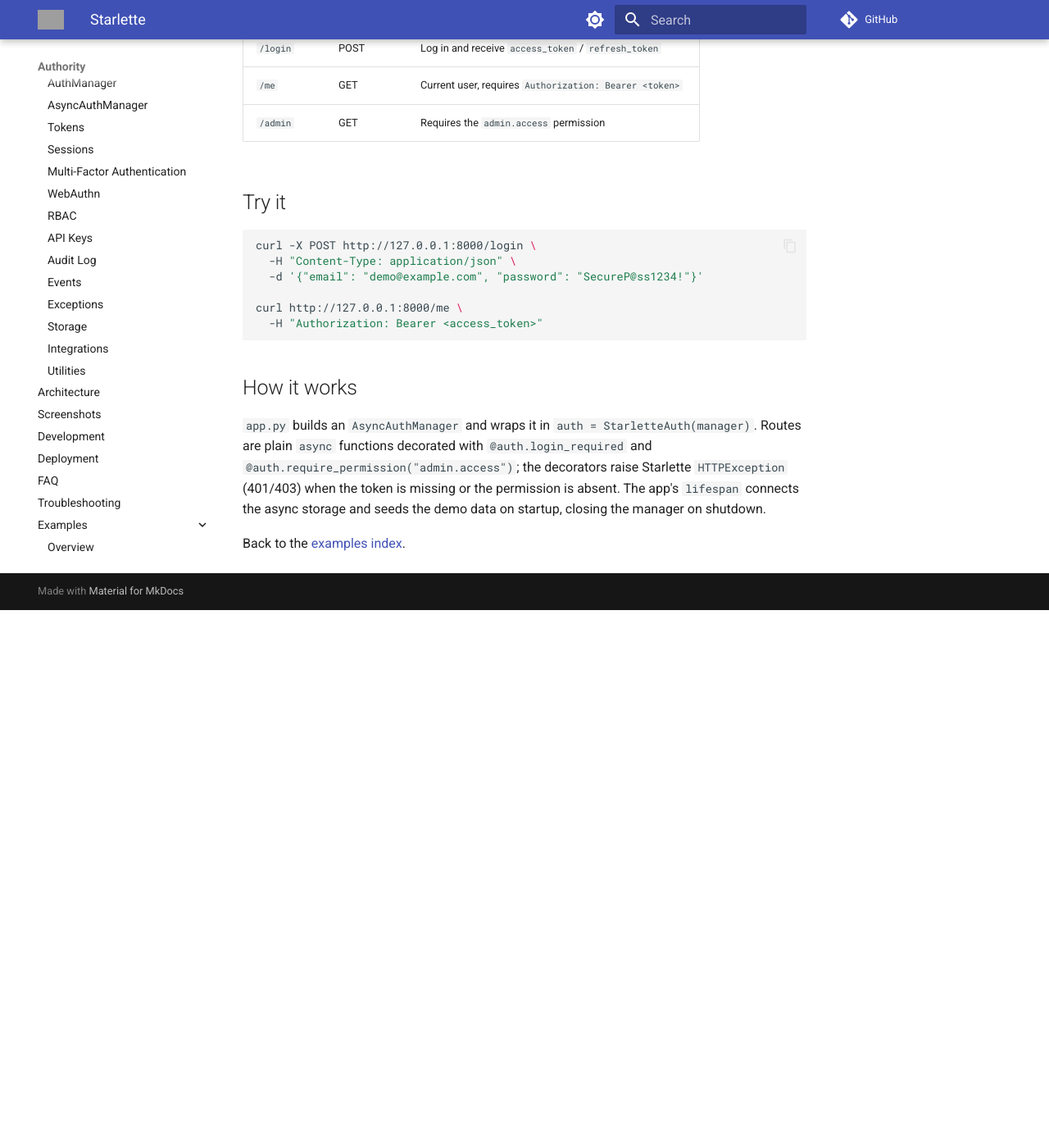
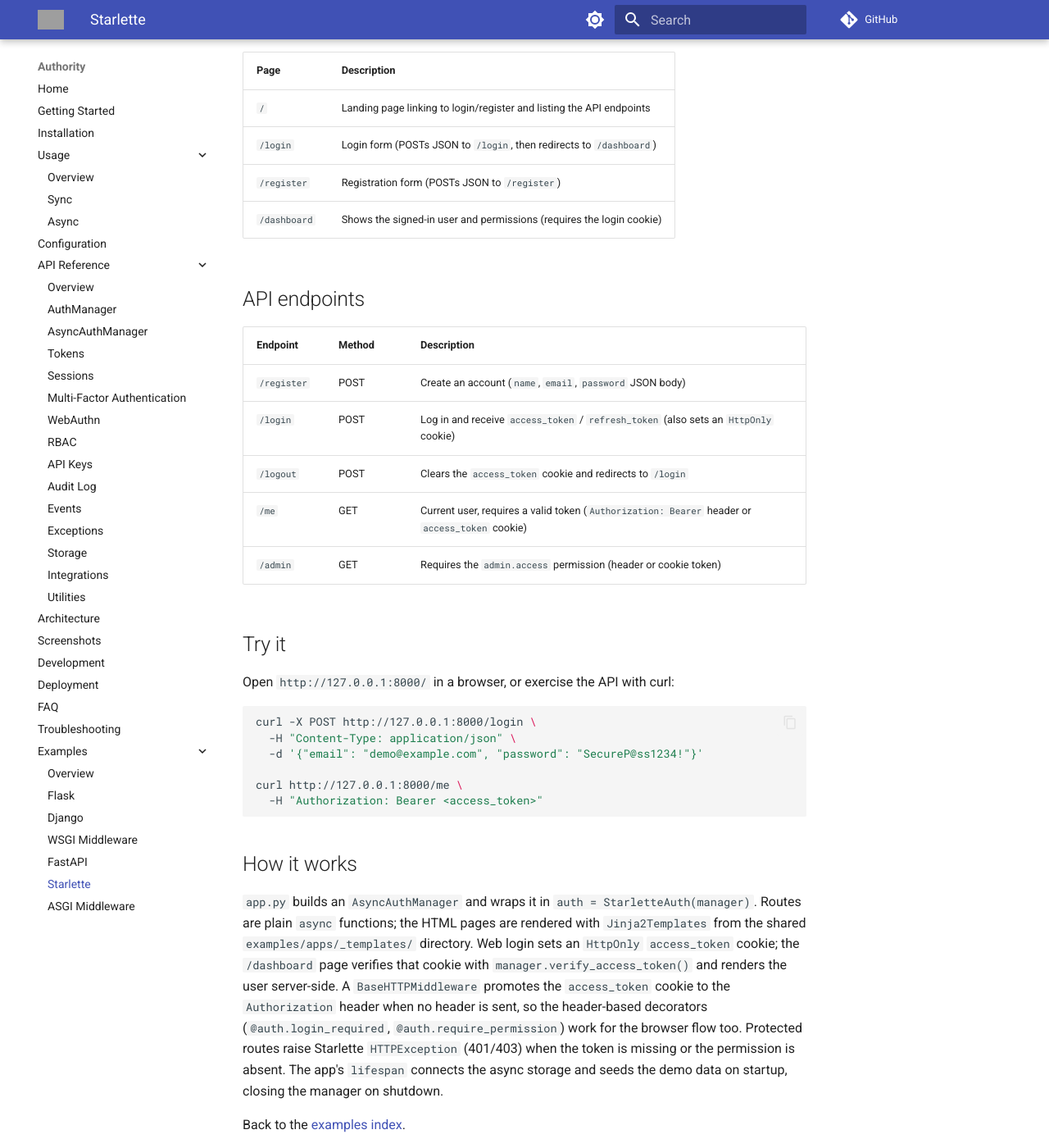
Before and after one commit to rkriad585/authority, an MkDocs documentation site: the page built from docs/examples/starlette.md, in a window 1280 px wide and 1400 px high, scrolled down 1272 px. Shown: the whole window at 82% size. Built offline with MkDocs 1.6.1 and Material for MkDocs 9.7.7, drawn with Linux system fonts in a browser that asks for light colours; comment, search, counter and statistics services are not loaded; before the commit the page ends 2016 px from its top, so only the background shows below that; some of the changed text lies outside the part shown; grey boxes are pictures that could not be loaded.

Commit message:
Rebuild example apps as web apps and fix FastAPI dependency factories

````diff
--- a/examples/apps/README.md
+++ b/examples/apps/README.md
@@ -1,9 +1,10 @@
 # Example Apps
 
 Fully working web applications demonstrating the authority-auth integration
-helpers. Every app lives in its own folder with its own `README.md`, exposes
-the same JSON endpoints, and starts a real web server so you can test
-everything end to end.
+helpers. Every app lives in its own folder with its own `README.md`, starts a
+real web server, and exposes the same JSON endpoints. The four framework apps
+(FastAPI, Flask, Django, Starlette) also share one template set in
+[`_templates/`](_templates/) and serve matching HTML pages.
 
 | App | Folder | Run | URL |
 |---|---|---|---|
@@ -14,14 +15,28 @@
 | Starlette | [`starlette_app/`](starlette_app/) | `uvicorn examples.apps.starlette_app.app:app` | http://127.0.0.1:8000 |
 | ASGI middleware | [`asgi_app/`](asgi_app/) | `uvicorn examples.apps.asgi_app.app:wrapped_app` | http://127.0.0.1:8000 |
 
+## Web pages (framework apps)
+
+The FastAPI, Flask, Django, and Starlette apps serve these pages from the
+shared [`_templates/`](_templates/) template set. The bare WSGI/ASGI middleware
+apps are JSON-only.
+
+| Page | Description |
+|---|---|
+| `/` | Landing page linking to login/register and listing the API endpoints |
+| `/login` | Login form; POSTs JSON to `/login`, then redirects to `/dashboard` |
+| `/register` | Registration form; POSTs JSON to `/register` |
+| `/dashboard` | Shows the signed-in user and permissions (requires the login cookie) |
+
 ## Common endpoints
 
 | Endpoint | Method | Description |
 |---|---|---|
 | `/register` | POST | Create an account (`name`, `email`, `password` JSON body) |
-| `/login` | POST | Login and receive `access_token` / `refresh_token` |
-| `/me` | GET | Current user, requires `Authorization: Bearer <token>` |
-| `/admin` | GET | Requires the `admin.access` permission |
+| `/login` | POST | Login and receive `access_token` / `refresh_token` (also sets an `HttpOnly` cookie) |
+| `/logout` | POST | Clears the `access_token` cookie and redirects to `/login` |
+| `/me` | GET | Current user, requires a valid token (`Authorization: Bearer` header or `access_token` cookie) |
+| `/admin` | GET | Requires the `admin.access` permission (header or cookie token) |
 
 A demo admin account is seeded on first startup in every app:
 
@@ -40,6 +55,12 @@
 curl http://127.0.0.1:8000/me \
   -H "Authorization: Bearer <access_token>"
 ```
+
+Web login sets an `HttpOnly` `access_token` cookie; the `/dashboard` page
+verifies that cookie server-side and renders the user. The API routes accept a
+token via the `Authorization: Bearer` header or the `access_token` cookie (the
+example apps promote the cookie to the header when no header is sent). Log out
+via `POST /logout`.
 
 ## Requirements
 
--- a/examples/apps/django_app/README.md
+++ b/examples/apps/django_app/README.md
@@ -1,8 +1,11 @@
 # Django Example App
 
 A runnable single-file Django web app demonstrating the `authority.django`
-integration. It configures a minimal Django project at import time, runs
-migrations, and starts a real server backed by Django's built-in `wsgiref`.
+integration. It is a real web app: server-rendered HTML pages (`/`, `/login`,
+`/register`, `/dashboard`) plus a JSON API, including a second,
+Django-session-based login flow (`/session-login`). It configures a minimal
+Django project at import time, runs migrations, and starts a real server backed
+by Django's built-in `wsgiref`.
 
 ## What it demonstrates
 
@@ -11,6 +14,9 @@
 - `authority.django.AuthorityBackend` as the Django authentication backend
 - Session-based login (`/session-login`) that mirrors authority users into
   `django.contrib.auth.models.User` via `authority_user_to_django_user()`
+- Server-rendered HTML pages via Django's Jinja2 template backend
+- Cookie-based web login (`HttpOnly` `access_token` cookie) plus bearer-token
+  JSON API routes
 - Bearer token routes protected by authority decorators
 
 ## Requirements
@@ -42,21 +48,33 @@
 password: SecureP@ss1234!
 ```
 
-## Endpoints
+## Web pages
+
+| Page        | Description |
+|-------------|-------------|
+| `/`         | Landing page linking to login/register and listing the API endpoints |
+| `/login`    | Login form (GET page; POSTs JSON to `/login`, then redirects to `/dashboard`) |
+| `/register` | Registration form (GET page; POSTs JSON to `/register`) |
+| `/dashboard`| Shows the signed-in user and permissions (requires the login cookie) |
+
+## API endpoints
 
 | Endpoint            | Method | Description |
 |---------------------|--------|-------------|
 | `/register`         | POST   | Create an account (`name`, `email`, `password` JSON body) |
-| `/login`            | POST   | Log in and receive `access_token` / `refresh_token` |
+| `/login`            | POST   | Log in and receive `access_token` / `refresh_token` (also sets an `HttpOnly` cookie) |
+| `/logout`           | POST   | Clears the `access_token` cookie and redirects to `/login` |
 | `/session-login`    | POST   | Log in through Django sessions via the `AuthorityBackend` |
-| `/me`               | GET    | Current user, requires `Authorization: Bearer <token>` |
-| `/admin`            | GET    | Requires the `admin.access` permission |
+| `/me`               | GET    | Current user, requires a valid token (`Authorization: Bearer` header or `access_token` cookie) |
+| `/admin`            | GET    | Requires the `admin.access` permission (header or cookie token) |
 | `/session-protected`| GET    | Protected by Django's own `django.contrib.auth.decorators.login_required` |
 
 Note: Django URLs have no trailing slashes here so `POST` requests are not
 redirected.
 
 ## Try it
+
+Open `http://127.0.0.1:8000/` in a browser, or exercise the API with curl:
 
 ```bash
 # Bearer token flow
@@ -79,9 +97,16 @@
 
 `app.py` calls `settings.configure()` with a minimal Django setup, runs
 `django.setup()`, points `AUTHENTICATION_BACKENDS` at
-`authority.django.AuthorityBackend`, and registers the `wsgi_app` handler. The
-`AuthorityBackend.authenticate()` checks credentials against the authority
-`AuthManager`, then mirrors the authority user into Django's user table so the
-standard Django session machinery works unchanged.
+`authority.django.AuthorityBackend`, and registers the `wsgi_app` handler. HTML
+pages are rendered with Django's Jinja2 template backend from the shared
+`examples/apps/_templates/` directory. Web login sets an `HttpOnly`
+`access_token` cookie; the `/dashboard` page verifies that cookie with
+`manager.verify_access_token()` and renders the user server-side. A small
+`CookieToBearerMiddleware` promotes the `access_token` cookie to the
+`HTTP_AUTHORIZATION` meta value when no header is sent, so the header-based
+decorators (`login_required`, `require_permission`) work for the browser flow
+too. The `AuthorityBackend.authenticate()` checks credentials against the
+authority `AuthManager`, then mirrors the authority user into Django's user
+table so the standard Django session machinery works unchanged.
 
 Back to the [examples index](https://github.com/rkriad585/authority/blob/main/examples/apps/README.md).
--- a/examples/apps/fastapi_app/README.md
+++ b/examples/apps/fastapi_app/README.md
@@ -1,13 +1,17 @@
 # FastAPI Example App
 
 A runnable FastAPI web app demonstrating the `authority.fastapi` integration.
-It starts a real ASGI server (via `uvicorn`) with interactive OpenAPI docs at
-`/docs`.
+It is a real web app: server-rendered HTML pages (`/`, `/login`, `/register`,
+`/dashboard`) plus a JSON API, served through a real ASGI server (via
+`uvicorn`) with interactive OpenAPI docs at `/docs`.
 
 ## What it demonstrates
 
 - `authority.fastapi` dependencies: `get_current_user`, `require_permission`
 - `init_auth()` to bind a global `AsyncAuthManager`
+- Server-rendered HTML pages via `starlette.templating.Jinja2Templates`
+- Cookie-based web login (`HttpOnly` `access_token` cookie) plus bearer-token
+  JSON API routes
 - Pydantic request bodies and `AsyncSQLiteStorage` on the event-loop lifespan
 
 ## Requirements
@@ -40,16 +44,28 @@
 password: SecureP@ss1234!
 ```
 
-## Endpoints
+## Web pages
+
+| Page        | Description |
+|-------------|-------------|
+| `/`         | Landing page linking to login/register and listing the API endpoints |
+| `/login`    | Login form (POSTs JSON to `/login`, then redirects to `/dashboard`) |
+| `/register` | Registration form (POSTs JSON to `/register`) |
+| `/dashboard`| Shows the signed-in user and permissions (requires the login cookie) |
+
+## API endpoints
 
 | Endpoint  | Method | Description |
 |-----------|--------|-------------|
 | `/register` | POST | Create an account (`name`, `email`, `password` JSON body) |
-| `/login`    | POST | Log in and receive `access_token` / `refresh_token` |
-| `/me`       | GET  | Current user, requires `Authorization: Bearer <token>` |
-| `/admin`    | GET  | Requires the `admin.access` permission |
+| `/login`    | POST | Log in and receive `access_token` / `refresh_token` (also sets an `HttpOnly` cookie) |
+| `/logout`   | POST | Clears the `access_token` cookie and redirects to `/login` |
+| `/me`       | GET  | Current user, requires a valid token (`Authorization: Bearer` header or `access_token` cookie) |
+| `/admin`    | GET  | Requires the `admin.access` permission (header or cookie token) |
 
 ## Try it
+
+Open `http://127.0.0.1:8000/` in a browser, or exercise the API with curl:
 
 ```bash
 curl -X POST http://127.0.0.1:8000/login \
@@ -63,14 +79,23 @@
 ## How it works
 
 `app.py` builds an `AsyncAuthManager` with `AsyncSQLiteStorage`, calls
-`init_auth(manager)`, and creates the admin dependency once at import time:
+`init_auth(manager)`, and registers `Jinja2Templates` pointing at the shared
+`examples/apps/_templates/` directory. Web login sets an `HttpOnly`
+`access_token` cookie; the `/dashboard` page verifies that cookie with
+`manager.verify_access_token()` and renders the user server-side. A small
+`@app.middleware("http")` promotes the `access_token` cookie to the
+`Authorization` header when no header is sent, so the header-based dependencies
+(`get_current_user`, `require_permission`) work for the browser flow too. The
+admin route is protected with the `require_permission("admin.access")`
+dependency:
 
 ```python
-require_admin = asyncio.run(require_permission("admin.access"))
+@app.get("/admin")
+async def admin(_: dict = Depends(require_permission("admin.access"))):
+    return {"message": "Welcome, admin!"}
 ```
 
-Routes use `Depends(get_current_user)` and `Depends(require_admin)`. The
-`lifespan` context connects the async storage and seeds the demo data on
+The `lifespan` context connects the async storage and seeds the demo data on
 startup, and closes the manager on shutdown.
 
 Back to the [examples index](https://github.com/rkriad585/authority/blob/main/examples/apps/README.md).
--- a/examples/apps/flask_app/README.md
+++ b/examples/apps/flask_app/README.md
@@ -1,13 +1,18 @@
 # Flask Example App
 
-A runnable Flask web app demonstrating the `authority.flask` integration. It
-starts a real web server you can exercise with `curl` or a browser.
+A runnable Flask web app demonstrating the `authority.flask` integration. It is
+a real web app: server-rendered HTML pages (`/`, `/login`, `/register`,
+`/dashboard`) plus a JSON API, served through a real web server you can
+exercise with `curl` or a browser.
 
 ## What it demonstrates
 
 - `authority.flask.FlaskAuth` instance decorators (`login_required`,
   `require_permission`)
 - Module-level helpers `init_auth()` and `current_user()`
+- Server-rendered HTML pages via Flask's `render_template`
+- Cookie-based web login (`HttpOnly` `access_token` cookie) plus bearer-token
+  JSON API routes
 - Bearer token extraction from the `Authorization` header
 - JSON registration and login routes backed by `authority.core.AuthManager`
   and `SQLiteStorage`
@@ -39,16 +44,28 @@
 password: SecureP@ss1234!
 ```
 
-## Endpoints
+## Web pages
+
+| Page        | Description |
+|-------------|-------------|
+| `/`         | Landing page linking to login/register and listing the API endpoints |
+| `/login`    | Login form (POSTs JSON to `/login`, then redirects to `/dashboard`) |
+| `/register` | Registration form (POSTs JSON to `/register`) |
+| `/dashboard`| Shows the signed-in user and permissions (requires the login cookie) |
+
+## API endpoints
 
 | Endpoint  | Method | Description |
 |-----------|--------|-------------|
 | `/register` | POST | Create an account (`name`, `email`, `password` JSON body) |
-| `/login`    | POST | Log in and receive `access_token` / `refresh_token` |
-| `/me`       | GET  | Current user, requires `Authorization: Bearer <token>` |
-| `/admin`    | GET  | Requires the `admin.access` permission |
+| `/login`    | POST | Log in and receive `access_token` / `refresh_token` (also sets an `HttpOnly` cookie) |
+| `/logout`   | POST | Clears the `access_token` cookie and redirects to `/login` |
+| `/me`       | GET  | Current user, requires a valid token (`Authorization: Bearer` header or `access_token` cookie) |
+| `/admin`    | GET  | Requires the `admin.access` permission (header or cookie token) |
 
 ## Try it
+
+Open `http://127.0.0.1:5000/` in a browser, or exercise the API with curl:
 
 ```bash
 # Log in and capture the access token
@@ -65,8 +82,14 @@
 
 `app.py` builds an `AuthManager` with a local SQLite database, binds it to the
 Flask app through `FlaskAuth`, and seeds the demo role, permission, and admin
-user. The `/me` and `/admin` routes are protected by `@auth.login_required` and
-`@auth.require_permission("admin.access")` respectively; protected routes
-return `401`/`403` JSON when the token is missing or the permission is absent.
+user. Templates are rendered from the shared `examples/apps/_templates/`
+directory via `render_template`. Web login sets an `HttpOnly` `access_token`
+cookie; the `/dashboard` page verifies that cookie with
+`manager.verify_access_token()` and renders the user server-side. A
+`before_request` hook promotes the `access_token` cookie to the
+`Authorization` header when no header is sent, so the header-based decorators
+(`@auth.login_required`, `@auth.require_permission`) work for the browser flow
+too. Protected routes return `401`/`403` JSON when the token is missing or the
+permission is absent.
 
 Back to the [examples index](https://github.com/rkriad585/authority/blob/main/examples/apps/README.md).
--- a/examples/apps/starlette_app/README.md
+++ b/examples/apps/starlette_app/README.md
@@ -1,12 +1,17 @@
 # Starlette Example App
 
 A runnable Starlette web app demonstrating the `authority.starlette` integration.
-It starts a real ASGI server (via `uvicorn`).
+It is a real web app: server-rendered HTML pages (`/`, `/login`, `/register`,
+`/dashboard`) plus a JSON API, served through a real ASGI server (via
+`uvicorn`).
 
 ## What it demonstrates
 
 - `authority.starlette.StarletteAuth` decorators (`login_required`,
   `require_permission`) and `current_user()`
+- Server-rendered HTML pages via `starlette.templating.Jinja2Templates`
+- Cookie-based web login (`HttpOnly` `access_token` cookie) plus bearer-token
+  JSON API routes
 - Async endpoint handlers backed by `AsyncAuthManager` and
   `AsyncSQLiteStorage`
 
@@ -38,16 +43,28 @@
 password: SecureP@ss1234!
 ```
 
-## Endpoints
+## Web pages
+
+| Page        | Description |
+|-------------|-------------|
+| `/`         | Landing page linking to login/register and listing the API endpoints |
+| `/login`    | Login form (POSTs JSON to `/login`, then redirects to `/dashboard`) |
+| `/register` | Registration form (POSTs JSON to `/register`) |
+| `/dashboard`| Shows the signed-in user and permissions (requires the login cookie) |
+
+## API endpoints
 
 | Endpoint  | Method | Description |
 |-----------|--------|-------------|
 | `/register` | POST | Create an account (`name`, `email`, `password` JSON body) |
-| `/login`    | POST | Log in and receive `access_token` / `refresh_token` |
-| `/me`       | GET  | Current user, requires `Authorization: Bearer <token>` |
-| `/admin`    | GET  | Requires the `admin.access` permission |
+| `/login`    | POST | Log in and receive `access_token` / `refresh_token` (also sets an `HttpOnly` cookie) |
+| `/logout`   | POST | Clears the `access_token` cookie and redirects to `/login` |
+| `/me`       | GET  | Current user, requires a valid token (`Authorization: Bearer` header or `access_token` cookie) |
+| `/admin`    | GET  | Requires the `admin.access` permission (header or cookie token) |
 
 ## Try it
+
+Open `http://127.0.0.1:8000/` in a browser, or exercise the API with curl:
 
 ```bash
 curl -X POST http://127.0.0.1:8000/login \
@@ -61,10 +78,16 @@
 ## How it works
 
 `app.py` builds an `AsyncAuthManager` and wraps it in
-`auth = StarletteAuth(manager)`. Routes are plain `async` functions decorated
-with `@auth.login_required` and `@auth.require_permission("admin.access")`; the
-decorators raise Starlette `HTTPException` (401/403) when the token is missing
-or the permission is absent. The app's `lifespan` connects the async storage
-and seeds the demo data on startup, closing the manager on shutdown.
+`auth = StarletteAuth(manager)`. Routes are plain `async` functions; the HTML
+pages are rendered with `Jinja2Templates` from the shared
+`examples/apps/_templates/` directory. Web login sets an `HttpOnly`
+`access_token` cookie; the `/dashboard` page verifies that cookie with
+`manager.verify_access_token()` and renders the user server-side. A
+`BaseHTTPMiddleware` promotes the `access_token` cookie to the `Authorization`
+header when no header is sent, so the header-based decorators
+(`@auth.login_required`, `@auth.require_permission`) work for the browser flow
+too. Protected routes raise Starlette `HTTPException` (401/403) when the token
+is missing or the permission is absent. The app's `lifespan` connects the async
+storage and seeds the demo data on startup, closing the manager on shutdown.
 
 Back to the [examples index](https://github.com/rkriad585/authority/blob/main/examples/apps/README.md).
````
Also changed, not shown: CHANGELOG.md (+23 -0 lines), docs/examples/index.md (+27 -5 lines), examples/apps/_templates/dashboard.html (added, +85 -0 lines), examples/apps/_templates/index.html (added, +90 -0 lines), examples/apps/_templates/login.html (added, +86 -0 lines), examples/apps/_templates/register.html (added, +88 -0 lines), 8 other files.
